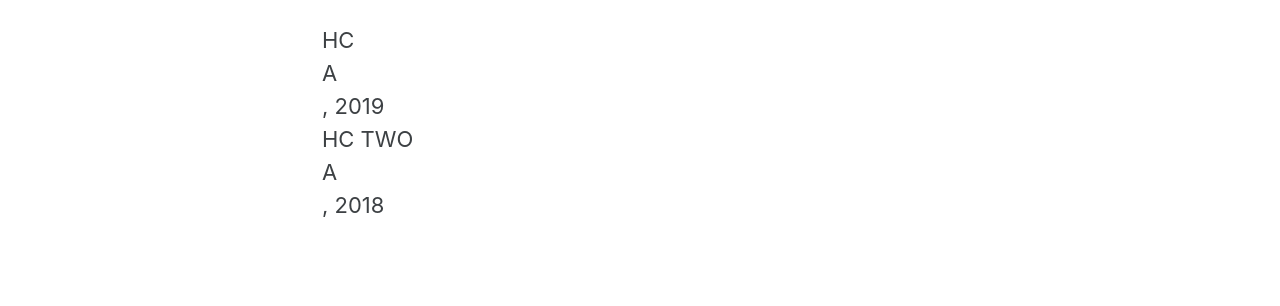
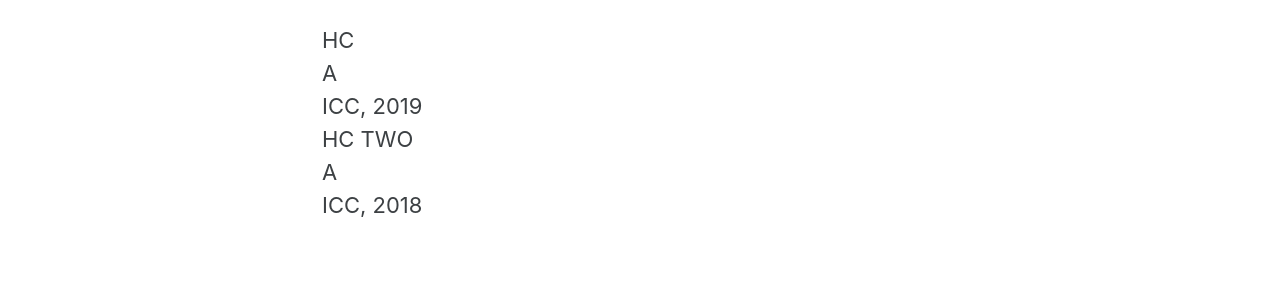
Before and after one commit to anantjoshi97/website, a Jekyll site: the page built from _pages/publ.md, in a window 1280 px wide. Shown: the part 259-565 px from the top of the page. Built offline with Jekyll 4.4.1, drawn with Linux system fonts in a browser that asks for light colours; cached includes are drawn as plain includes.

Commit message:
Updated publ

```diff
--- a/_pages/publ.md
+++ b/_pages/publ.md
@@ -17,7 +17,7 @@ L o P
     {{ pub.authors }}
   </div>
   <div class="pubinfo">
-    {{ pub.conf }}, {{ pub.year}}
+    {{ pub.forum }}, {{ pub.year}}
   </div>
 </div>
 {% endfor %}
```
